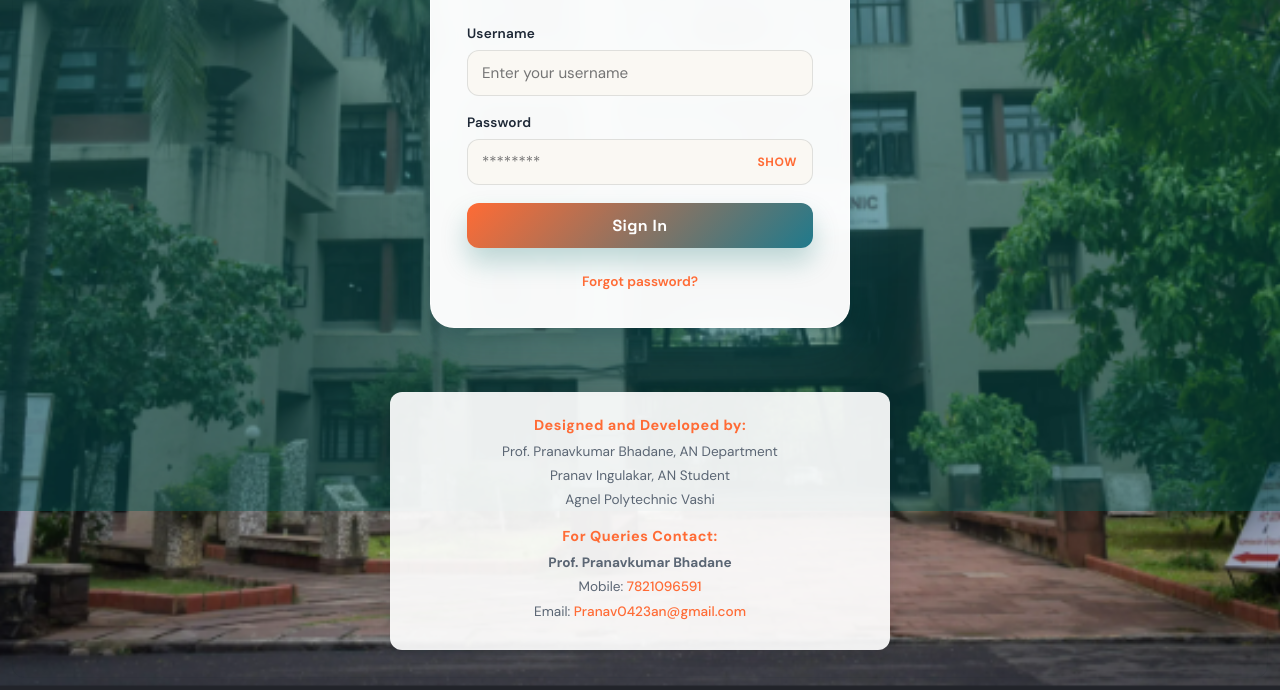
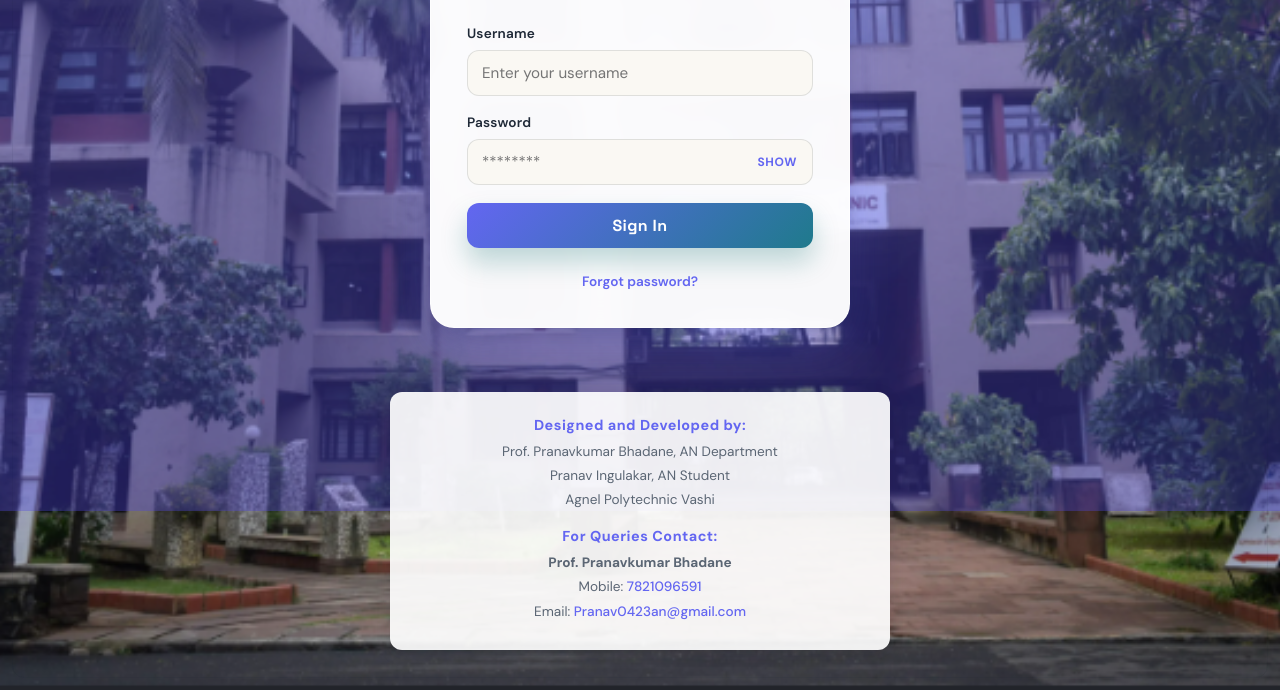
Before and after one commit to IAxPranav/final, a website: page public/login.html in a window 1280 px wide. Shown: the part 289-979 px from the top of the page. Drawn offline with Linux system fonts and the light colour scheme.

Commit message:
Update color scheme to modern indigo-cyan palette

```diff
--- a/public/style.css
+++ b/public/style.css
@@ -6,10 +6,10 @@
     --surface-2: #f1f5f4;
     --ink: #1f2937;
     --muted: #5b6674;
-    --primary: #ff6b35;
-    --primary-strong: #d85a28;
-    --accent: #f77f00;
-    --accent-2: #fcbf49;
+    --primary: #6366f1;
+    --primary-strong: #4f46e5;
+    --accent: #06b6d4;
+    --accent-2: #0ea5e9;
     --line: rgba(31, 41, 55, 0.12);
     --shadow: 0 24px 45px rgba(15, 23, 42, 0.15);
     --radius: 20px;
@@ -29,7 +29,7 @@
     font-family: var(--font-body);
     color: var(--ink);
     background: url('login-bg.png') no-repeat center/cover;
-    background-color: rgba(11, 110, 107, 0.24);
+    background-color: rgba(99, 102, 241, 0.2);
     display: flex;
     align-items: center;
     justify-content: center;
@@ -43,7 +43,7 @@
     position: fixed;
     inset: 0;
     z-index: -1;
-    background: rgba(5, 89, 87, 0.45);
+    background: rgba(79, 70, 229, 0.35);
 }
 
 .login-page {
@@ -105,7 +105,7 @@
     right: 0;
     background: linear-gradient(135deg, var(--primary-strong) 0%, var(--primary) 100%);
     backdrop-filter: blur(12px);
-    box-shadow: 0 8px 32px rgba(5, 89, 87, 0.25), 0 2px 8px rgba(5, 89, 87, 0.15);
+    box-shadow: 0 8px 32px rgba(99, 102, 241, 0.25), 0 2px 8px rgba(99, 102, 241, 0.15);
     z-index: 100;
     padding: 16px 0;
     border-bottom: 1px solid rgba(255, 255, 255, 0.1);
@@ -306,7 +306,7 @@
     width: min(420px, calc(100% - 32px));
     background: rgba(255,255,255,0.97);
     border-radius: 24px;
-    box-shadow: 0 20px 50px rgba(5, 89, 87, 0.18), 0 8px 16px rgba(15, 23, 42, 0.12);
+    box-shadow: 0 20px 50px rgba(99, 102, 241, 0.18), 0 8px 16px rgba(15, 23, 42, 0.12);
     padding: 36px;
     backdrop-filter: blur(12px);
     margin-bottom: 24px;
@@ -316,7 +316,7 @@
 
 .login-card:hover {
     transform: translateY(-4px);
-    box-shadow: 0 28px 60px rgba(5, 89, 87, 0.22), 0 12px 20px rgba(15, 23, 42, 0.15);
+    box-shadow: 0 28px 60px rgba(99, 102, 241, 0.22), 0 12px 20px rgba(15, 23, 42, 0.15);
 }
 
 .login-card-inner {
@@ -387,7 +387,7 @@
     outline: none;
     border-color: var(--primary);
     background: white;
-    box-shadow: 0 0 0 4px rgba(11, 110, 107, 0.08);
+    box-shadow: 0 0 0 4px rgba(99, 102, 241, 0.08);
 }
 
 .password-wrapper {
@@ -421,19 +421,19 @@
     font-weight: 700;
     cursor: pointer;
     transition: all 0.3s ease;
-    box-shadow: 0 8px 20px rgba(5, 89, 87, 0.25);
+    box-shadow: 0 8px 20px rgba(99, 102, 241, 0.25);
     font-family: var(--font-display);
     letter-spacing: 0.4px;
 }
 
 .login-btn:hover {
     transform: translateY(-2px);
-    box-shadow: 0 12px 28px rgba(5, 89, 87, 0.35);
+    box-shadow: 0 12px 28px rgba(99, 102, 241, 0.35);
 }
 
 .login-btn:active {
     transform: translateY(0);
-    box-shadow: 0 4px 12px rgba(5, 89, 87, 0.2);
+    box-shadow: 0 4px 12px rgba(99, 102, 241, 0.2);
 }
 
 .form-footer {
```
